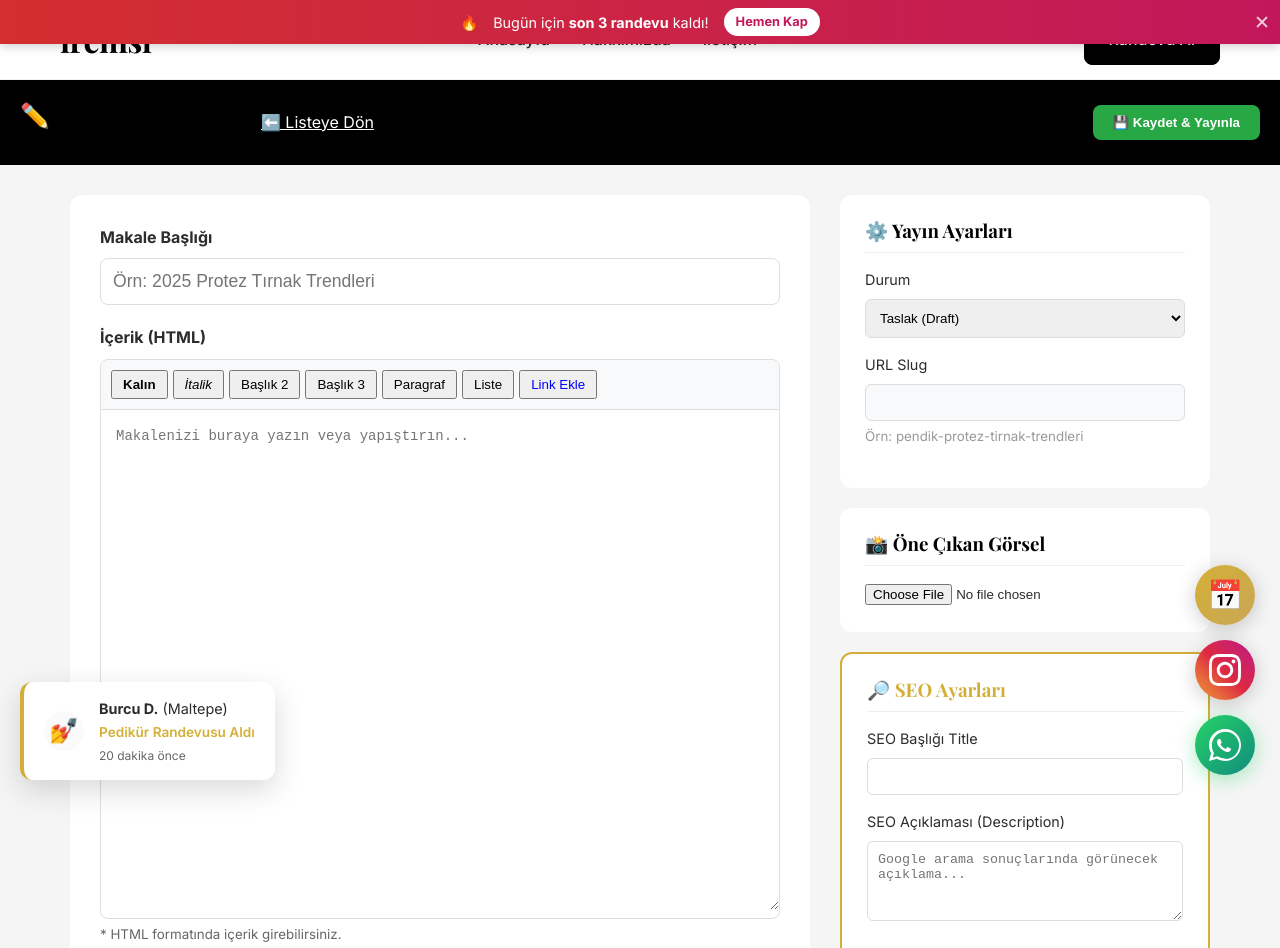
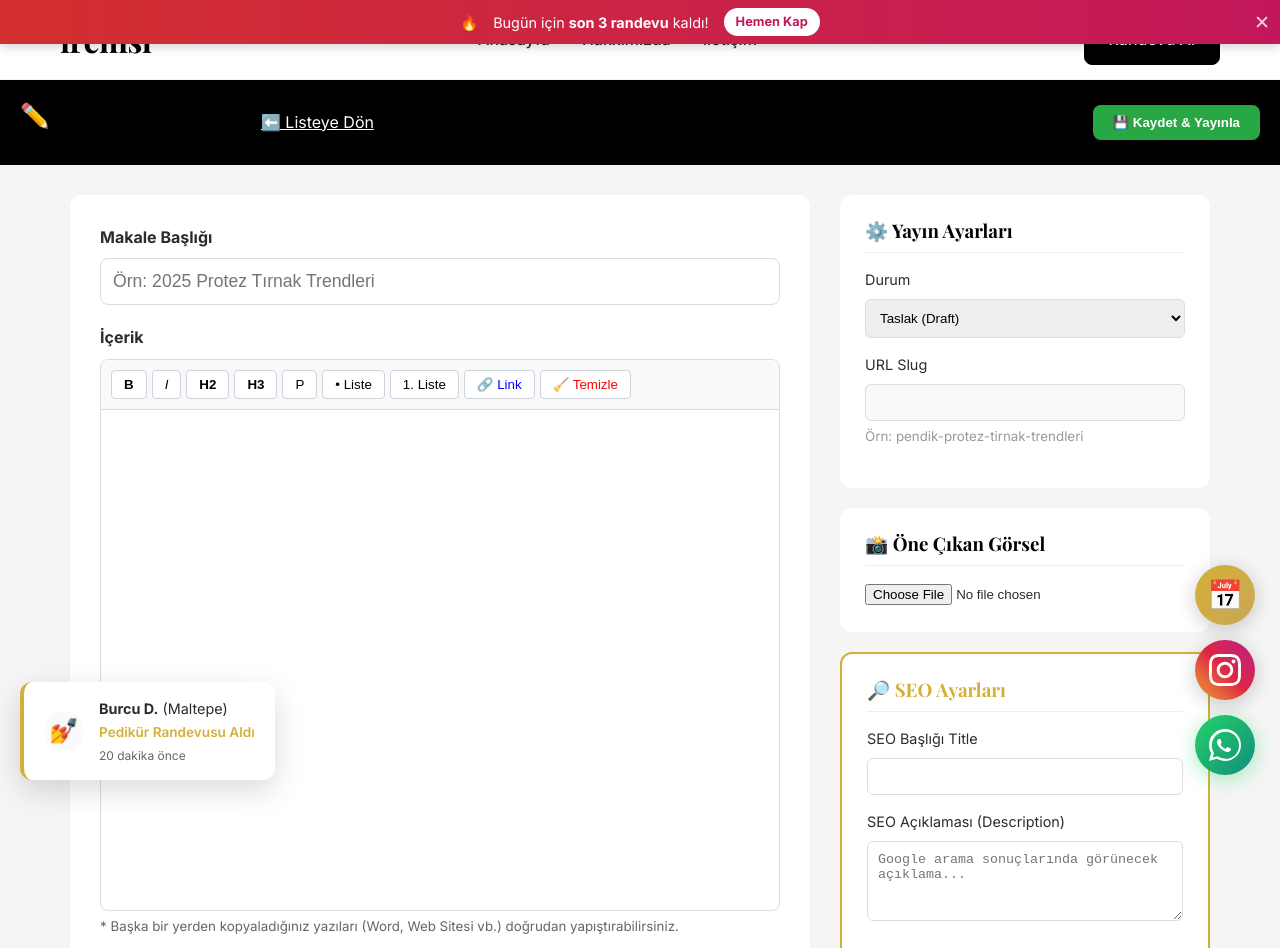
Before and after one commit to empower-agency/iremsi, a Next.js app: page /admin/blog/edit/1 in a window 1280 px wide. Shown: the top 948 px of the page. Built offline with nearby package versions, Linux system fonts and the light colour scheme; no server answers; a web font is replaced by a local one.

Commit message:
Enhance: Implement visual WYSIWYG editor to support direct rich text pasting

```diff
--- a/src/app/admin/blog/edit/[slug]/page.js
+++ b/src/app/admin/blog/edit/[slug]/page.js
@@ -59,22 +59,11 @@ export default function BlogEditor({ params }) {
 
 
 
-    const insertTag = (open, close) => {
-        const textarea = document.getElementById('contentEditor');
-        if (!textarea) return;
-
-        const start = textarea.selectionStart;
-        const end = textarea.selectionEnd;
-        const text = formData.content;
-        const before = text.substring(0, start);
-        const selection = text.substring(start, end);
-        const after = text.substring(end);
-
-        const newContent = before + open + selection + close + after;
-        setFormData(prev => ({ ...prev, content: newContent }));
-
-        // Focus back to textarea
-        setTimeout(() => textarea.focus(), 0);
+    const execCmd = (command, value = null) => {
+        document.execCommand(command, false, value);
+        // Force update state
+        const editor = document.getElementById('visualEditor');
+        if (editor) handleContentChange(editor.innerHTML);
     };
 
     // Otomatik slug oluşturma (sadece yeni yazıda ve kullanıcı elle değiştirmediyse)
@@ -186,41 +175,41 @@ export default function BlogEditor({ params }) {
                     </div>
 
                     <div style={{ marginBottom: '20px' }}>
-                        <label style={{ display: 'block', marginBottom: '8px', fontWeight: 'bold' }}>İçerik (HTML)</label>
-                        <div style={{ border: '1px solid #ddd', borderRadius: '8px', overflow: 'hidden' }}>
-                            {/* Simple Toolbar */}
-                            <div style={{ background: '#f8f9fa', padding: '10px', borderBottom: '1px solid #ddd', display: 'flex', gap: '5px', flexWrap: 'wrap' }}>
-                                <button type="button" onClick={() => insertTag('<b>', '</b>')} style={{ fontWeight: 'bold', padding: '5px 10px', cursor: 'pointer' }}>Kalın</button>
-                                <button type="button" onClick={() => insertTag('<i>', '</i>')} style={{ fontStyle: 'italic', padding: '5px 10px', cursor: 'pointer' }}>İtalik</button>
-                                <button type="button" onClick={() => insertTag('<h2>', '</h2>')} style={{ padding: '5px 10px', cursor: 'pointer' }}>Başlık 2</button>
-                                <button type="button" onClick={() => insertTag('<h3>', '</h3>')} style={{ padding: '5px 10px', cursor: 'pointer' }}>Başlık 3</button>
-                                <button type="button" onClick={() => insertTag('<p>', '</p>')} style={{ padding: '5px 10px', cursor: 'pointer' }}>Paragraf</button>
-                                <button type="button" onClick={() => insertTag('<ul>\n<li>', '</li>\n</ul>')} style={{ padding: '5px 10px', cursor: 'pointer' }}>Liste</button>
+                        <label style={{ display: 'block', marginBottom: '8px', fontWeight: 'bold' }}>İçerik</label>
+                        <div style={{ border: '1px solid #ddd', borderRadius: '8px', overflow: 'hidden', background: '#fff' }}>
+                            {/* Visual Toolbar */}
+                            <div style={{ background: '#f8f9fa', padding: '10px', borderBottom: '1px solid #ddd', display: 'flex', gap: '5px', flexWrap: 'wrap', position: 'sticky', top: 0, zIndex: 10 }}>
+                                <button type="button" onClick={() => execCmd('bold')} style={{ fontWeight: 'bold', padding: '6px 12px', cursor: 'pointer', border: '1px solid #ced4da', background: '#fff', borderRadius: '4px' }} title="Kalın"><b>B</b></button>
+                                <button type="button" onClick={() => execCmd('italic')} style={{ fontStyle: 'italic', padding: '6px 12px', cursor: 'pointer', border: '1px solid #ced4da', background: '#fff', borderRadius: '4px' }} title="İtalik"><i>I</i></button>
+                                <button type="button" onClick={() => execCmd('formatBlock', 'H2')} style={{ padding: '6px 12px', cursor: 'pointer', border: '1px solid #ced4da', background: '#fff', borderRadius: '4px', fontWeight: 'bold' }}>H2</button>
+                                <button type="button" onClick={() => execCmd('formatBlock', 'H3')} style={{ padding: '6px 12px', cursor: 'pointer', border: '1px solid #ced4da', background: '#fff', borderRadius: '4px', fontWeight: 'bold' }}>H3</button>
+                                <button type="button" onClick={() => execCmd('formatBlock', 'P')} style={{ padding: '6px 12px', cursor: 'pointer', border: '1px solid #ced4da', background: '#fff', borderRadius: '4px' }}>P</button>
+                                <button type="button" onClick={() => execCmd('insertUnorderedList')} style={{ padding: '6px 12px', cursor: 'pointer', border: '1px solid #ced4da', background: '#fff', borderRadius: '4px' }}>• Liste</button>
+                                <button type="button" onClick={() => execCmd('insertOrderedList')} style={{ padding: '6px 12px', cursor: 'pointer', border: '1px solid #ced4da', background: '#fff', borderRadius: '4px' }}>1. Liste</button>
                                 <button type="button" onClick={() => {
-                                    const url = prompt('Link adresi giriniz (https://...):');
-                                    if (url) insertTag(`<a href="${url}" target="_blank">`, '</a>');
-                                }} style={{ padding: '5px 10px', cursor: 'pointer', color: 'blue' }}>Link Ekle</button>
+                                    const url = prompt('Link URL:');
+                                    if (url) execCmd('createLink', url);
+                                }} style={{ padding: '6px 12px', cursor: 'pointer', border: '1px solid #ced4da', background: '#fff', borderRadius: '4px', color: 'blue' }}>🔗 Link</button>
+                                <button type="button" onClick={() => execCmd('removeFormat')} style={{ padding: '6px 12px', cursor: 'pointer', border: '1px solid #ced4da', background: '#fff', borderRadius: '4px', color: 'red' }}>🧹 Temizle</button>
                             </div>
 
-                            <textarea
-                                id="contentEditor"
-                                name="content"
-                                value={formData.content}
-                                onChange={(e) => handleContentChange(e.target.value)}
+                            <div
+                                id="visualEditor"
+                                contentEditable
+                                onInput={(e) => handleContentChange(e.currentTarget.innerHTML)}
                                 style={{
                                     width: '100%',
-                                    height: '500px',
-                                    padding: '15px',
-                                    border: 'none',
-                                    resize: 'vertical',
-                                    fontFamily: 'monospace',
-                                    fontSize: '14px',
-                                    lineHeight: '1.6'
+                                    minHeight: '500px',
+                                    padding: '20px',
+                                    outline: 'none',
+                                    fontSize: '16px',
+                                    lineHeight: '1.6',
+                                    overflowY: 'auto'
                                 }}
-                                placeholder="Makalenizi buraya yazın veya yapıştırın..."
+                                dangerouslySetInnerHTML={{ __html: formData.content }}
                             />
                         </div>
-                        <small style={{ color: '#666', marginTop: '5px', display: 'block' }}>* HTML formatında içerik girebilirsiniz.</small>
+                        <small style={{ color: '#666', marginTop: '5px', display: 'block' }}>* Başka bir yerden kopyaladığınız yazıları (Word, Web Sitesi vb.) doğrudan yapıştırabilirsiniz.</small>
                     </div>
 
                     <div style={{ marginBottom: '20px' }}>
```
